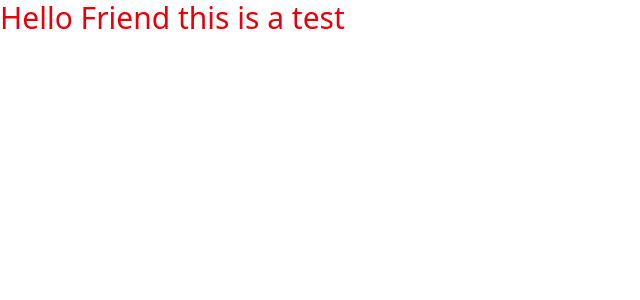
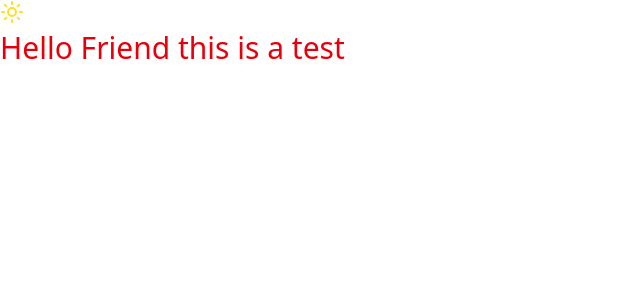
Before and after one commit to Clipzorama/Nature-Cures-Naturally, a React (Vite) app: page / in a window 1280 px wide. Shown: the top 300 px of the page, without its empty margins (0-640 px from the left). Built offline with nearby package versions, Linux system fonts and the light colour scheme.

Commit message:
enabling theme for the website

```diff
--- a/src/App.jsx
+++ b/src/App.jsx
@@ -1,10 +1,13 @@
 import { BrowserRouter, Route, Routes } from "react-router-dom";
 import Home from '@/pages/Home'
 import NotFound from "@/pages/NotFound";
+import { ThemeProvider } from "@/context/ThemeProvider";
 
 function App() {
 
   return (
+
+    <ThemeProvider>
         <BrowserRouter>
           {/* Wrapped in routes for all segues */}
           <Routes>
@@ -13,6 +16,8 @@ function App() {
             <Route path="*" element={<NotFound />} />
           </Routes>
         </BrowserRouter>
+    </ThemeProvider>
+
   )
 }
 
--- /dev/null
+++ b/src/components/LightSwitch.jsx
@@ -0,0 +1,18 @@
+import { Moon, Sun } from "lucide-react";
+import { enableTheme } from "@/context/ThemeProvider";
+import { cn } from "../lib/utlis"
+
+
+export const LightSwitch = ({ className = "" }) => {
+    const {theme, toggleTheme} = enableTheme();
+
+    return (
+        <button onClick={toggleTheme} className={cn("transition-colors duration-300 focus:outline-hidden",
+            className,
+        )}>
+            {theme === "dark" ? <Moon className="w-6 h-6 text-blue-900 cursor-pointer" /> : <Sun className="w-6 h-6 text-yellow-300 cursor-pointer" />}
+
+
+        </button>
+    );
+}
--- a/src/components/Navbar.jsx
+++ b/src/components/Navbar.jsx
@@ -1,3 +1,17 @@
+import { useState } from "react";
+
+
+
+
+// will have to change this soon
+const navItems = [
+    {name: "Home", href: "#hero"},
+    {name: "About", href: "#about"},
+    {name: "Skills", href: "#skills"},
+    {name: "Projects", href: "#projects"},
+    {name: "Contact", href: "#contact"},
+
+]
 
 
 export const NavBar = () => {
--- a/src/pages/Home.jsx
+++ b/src/pages/Home.jsx
@@ -1,9 +1,11 @@
 import { NavBar } from '@/components/Navbar'
+import { LightSwitch } from '@/components/LightSwitch';
 
 function Home() {
     return (
         <div className='min-h-screen bg-background text-foreground overflow-x-hidden'>
             {/* Navbar  */}
+            <LightSwitch />
             <NavBar />
         </div>
     );
```
Lines whose indentation alone changed are shown as unchanged.
